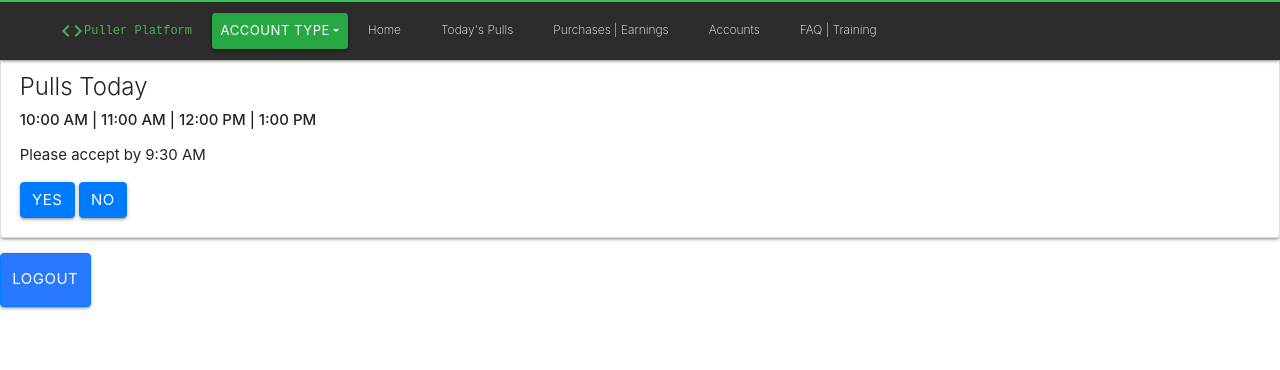
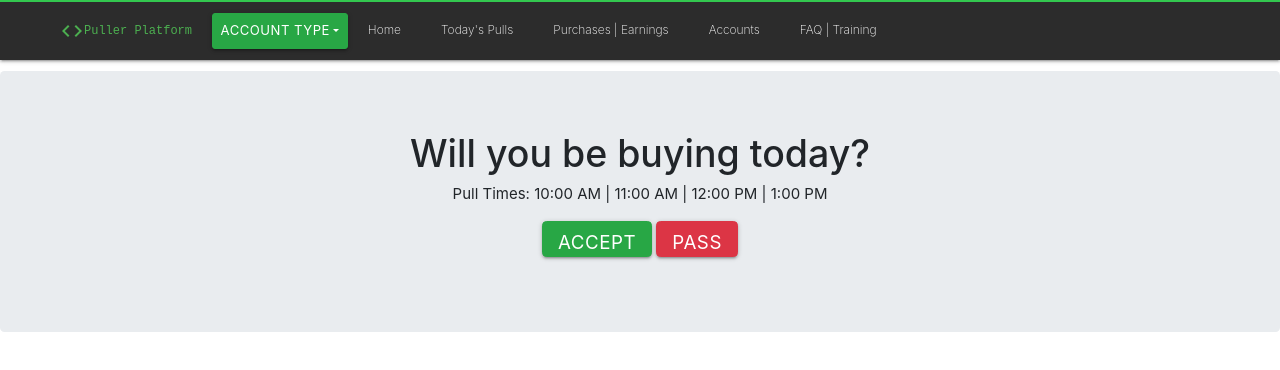
Before and after one commit to cgp6012/puller-platform, a React (Create React App) app in the folder client/: page /dashboard in a window 1280 px wide. Shown: the top 370 px of the page. Built offline with nearby package versions, Linux system fonts and the light colour scheme.

Commit message:
dashboard and pulls ui changes

```diff
--- a/client/src/components/dashboard/Dashboard.js
+++ b/client/src/components/dashboard/Dashboard.js
@@ -2,7 +2,7 @@ import React, { Component } from "react";
 import PropTypes from "prop-types";
 import { connect } from "react-redux";
 import { logoutUser } from "../../actions/authActions";
-import { Card, Button } from 'react-bootstrap';
+import { Card, Button, Jumbotron } from 'react-bootstrap';
 
 class Dashboard extends Component {
   onLogoutClick = e => {
@@ -16,6 +16,7 @@ return (
     <div>
   <Card>
   <Card.Header>Please Accept by 9:30 AM</Card.Header>
+  {/*
   <Card.Body>
     <Card.Title>Pulls Today</Card.Title>
     <Card.Text></Card.Text>
@@ -25,15 +26,29 @@ return (
     <Button variant="primary" >YES</Button>
     {"  "}
     <Button variant="primary" >NO</Button>
-  </Card.Body>
+  </Card.Body> */}
 </Card>
+<Jumbotron>
+  <h1 align="center">Will you be buying today?</h1>
+  <p align="center">
+ Pull Times: 10:00 AM | 11:00 AM | 12:00 PM | 1:00 PM
+  </p>
+  <p></p>
+  <p></p>
+  <p align="center">
+  <Button variant="success" size="lg" >Accept</Button>
+    {"  "}
+    <Button variant="danger" size="lg" >Pass</Button>
+  </p>
+</Jumbotron>
 </div>
-    <Button
+   {/* <Button
               onClick={this.onLogoutClick}
               className="btn btn-large waves-effect waves-light hoverable blue accent-3"
             >
               Logout
             </Button>
+   */}
       </div>
     );
   }
--- a/client/src/components/dashboard/Pulls.js
+++ b/client/src/components/dashboard/Pulls.js
@@ -17,7 +17,9 @@ return (
   <Card>
   <Card.Header>Please Accept by 9:30 AM</Card.Header>
   <Card.Body>
-    <Card.Title>Pulls Today</Card.Title>
+    <Card.Title text='dark'>Pulls Today</Card.Title>
+    <Card.Body></Card.Body>
+    <Card.Title>10:00 AM</Card.Title>
     <Card.Body></Card.Body>
     <Card.Subtitle>Justin Beiber - Paul Brown Stadium</Card.Subtitle>
     <Card.Text>
@@ -26,6 +28,8 @@ return (
     <Card.Text> - Buy All Lowers </Card.Text>
     <Card.Text> - Buy All Full View Cheaps ($49.50) </Card.Text>
     <Card.Text> - Buy $70 full view clubs </Card.Text>
+    <Card.Body></Card.Body>
+    <Card.Title>11:00 AM</Card.Title>
     <Card.Body></Card.Body>
     <Card.Subtitle>Alanis Morissette - Paul Brown Stadium</Card.Subtitle>
     <Card.Text>
@@ -43,6 +47,8 @@ return (
     <Card.Text> - Buy All Full View Cheaps ($49.50) </Card.Text>
     <Card.Text> - Buy $70 full view clubs </Card.Text>
   <Card.Body></Card.Body>
+  <Card.Title>1:00 PM</Card.Title>
+    <Card.Body></Card.Body>
     <Card.Subtitle>BTS - Rose Bowl</Card.Subtitle>
     <Card.Text>
       https://www1.ticketmaster.com/bts/event/1600CA4D8075
```
